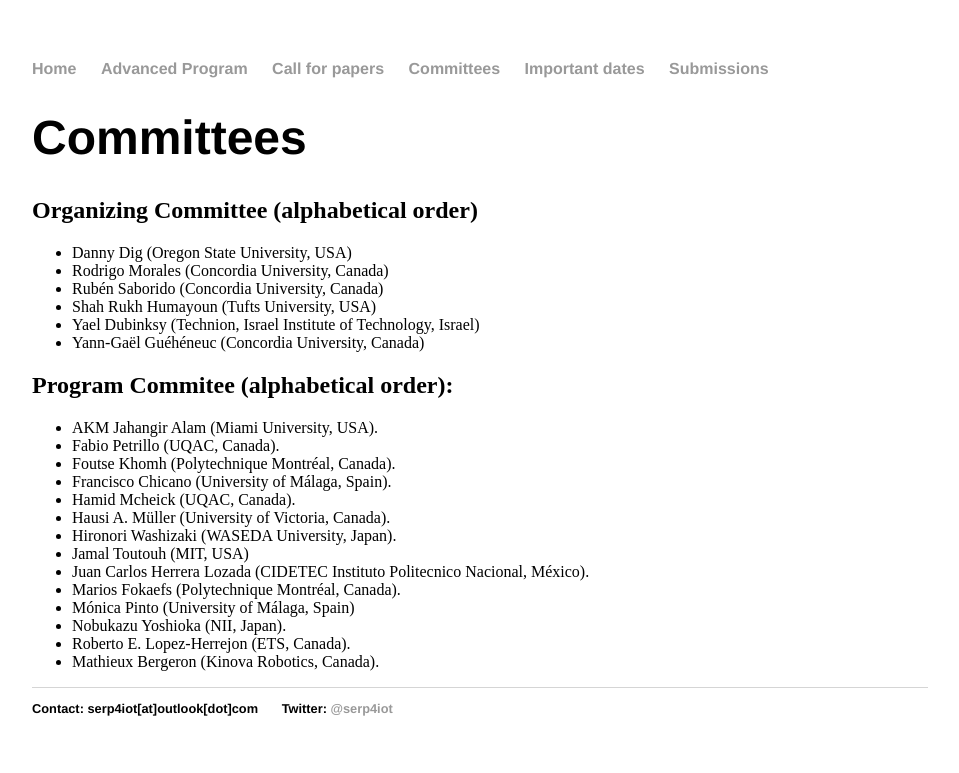
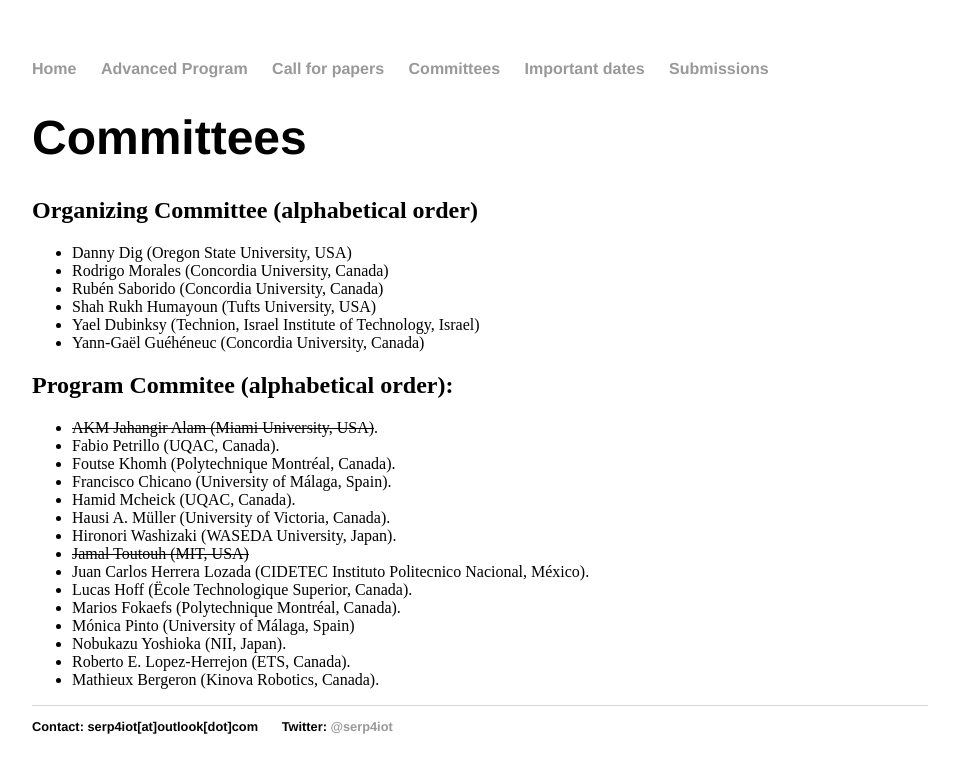
Before and after one commit to moar82/SERP4IoT, a Jekyll site: the page built from Committees/index.html, in a window 1280 px wide. Shown: the top 773 px of the page, without its empty margins (160-1119 px from the left). Built offline with Jekyll 4.4.1, drawn with Linux system fonts in a browser that asks for light colours.

Commit message:
Update index.html

```diff
--- a/Committees/index.html
+++ b/Committees/index.html
@@ -15,15 +15,16 @@
 </ul>
 <h2>Program Commitee (alphabetical order):</h2>
 <ul>
-    <li>AKM Jahangir Alam (Miami University,     USA).</li>
+    <li><strike> AKM Jahangir Alam (Miami University, USA)</strike>.</li>
     <li>Fabio Petrillo (UQAC, Canada).</li>
     <li>Foutse Khomh (Polytechnique Montréal, Canada).</li>
     <li>Francisco Chicano (University of Málaga, Spain).</li>
     <li>Hamid Mcheick (UQAC, Canada).</li>
     <li>Hausi A. Müller (University of Victoria, Canada). </li>
     <li>Hironori Washizaki (WASEDA University, Japan).</li>
-    <li>Jamal Toutouh (MIT, USA)</li>
+    <li><strike>Jamal Toutouh (MIT, USA)</strike></li>
     <li>Juan Carlos Herrera Lozada (CIDETEC Instituto Politecnico Nacional, México).</li>
+    <li>Lucas Hoff (&Euml;cole Technologique Superior, Canada).</li>
     <li>Marios Fokaefs (Polytechnique Montréal, Canada).</li>
     <li>Mónica Pinto (University of Málaga, Spain)</li>
     <li>Nobukazu Yoshioka (NII, Japan).</li>
```
